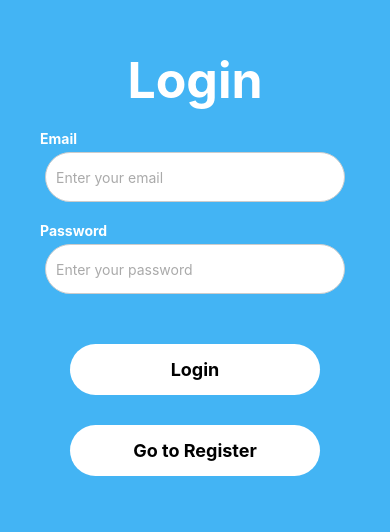
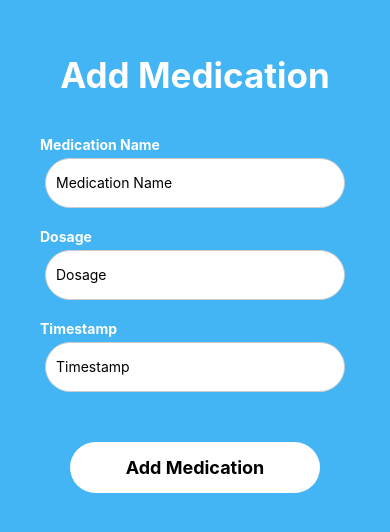
Before and after one commit to biancabelea/PawsPlan-Mobile, a React Native app: screen /AddMedication in a window 390 px wide. Shown: the part 134-666 px from the top of the page. Built offline with nearby package versions, Linux system fonts and the light colour scheme.

Commit message:
Add medication form (not finished)

```diff
--- a/App.js
+++ b/App.js
@@ -14,6 +14,7 @@ import PetsList from "./components/PetsList";
 import ChangePassword from "./components/ChangePassword";
 import AddPet from "./components/AddPet";
 import PetProfile from "./components/PetProfile";
+import AddMedication from "./components/AddMedication";
 
 const Stack = createStackNavigator();
 
@@ -66,6 +67,11 @@ const App = () => {
           component={PetProfile}
           options={{ headerShown: false }}
         />
+        <Stack.Screen
+          name="AddMedication"
+          component={AddMedication}
+          options={{ headerShown: false }}
+        />
       </Stack.Navigator>
     </NavigationContainer>
   );
--- /dev/null
+++ b/components/AddMedication.js
@@ -0,0 +1,109 @@
+import React, { useState } from "react";
+import { View, Text, TextInput, TouchableOpacity, StyleSheet } from "react-native";
+import { collection, addDoc } from "firebase/firestore";
+import { db } from "../firebase";
+import AsyncStorage from "@react-native-async-storage/async-storage";
+
+const AddMedication = ({ petId, navigation }) => {
+  const [medName, setMedName] = useState("");
+  const [dosage, setDosage] = useState("");
+  const [timestamp, setTimestamp] = useState("");
+
+  const handleAddMedication = async () => {
+    try {
+      const userId = await AsyncStorage.getItem("userId");
+      if (!userId) {
+        throw new Error("No user ID found");
+      }
+      const docRef = await addDoc(collection(db, "users", userId, "pets", petId, "medication"), {
+        medName,
+        dosage,
+        timestamp,
+      });
+      navigation.goBack(); // Navigate back to the PetProfile screen
+    } catch (error) {
+      console.error("Error adding medication: ", error);
+    }
+  };
+
+  return (
+    <View style={styles.container}>
+      <Text style={styles.header}>Add Medication</Text>
+      <Text style={styles.label}>Medication Name</Text>
+      <TextInput
+        style={styles.input}
+        placeholder="Medication Name"
+        value={medName}
+        onChangeText={setMedName}
+      />
+      <Text style={styles.label}>Dosage</Text>
+      <TextInput
+        style={styles.input}
+        placeholder="Dosage"
+        value={dosage}
+        onChangeText={setDosage}
+      />
+      <Text style={styles.label}>Timestamp</Text>
+      <TextInput
+        style={styles.input}
+        placeholder="Timestamp"
+        value={timestamp}
+        onChangeText={setTimestamp}
+      />
+      <TouchableOpacity style={styles.button} onPress={handleAddMedication}>
+        <Text style={styles.buttonText}>Add Medication</Text>
+      </TouchableOpacity>
+    </View>
+  );
+};
+
+const styles = StyleSheet.create({
+  container: {
+    flex: 1,
+    justifyContent: "center",
+    alignItems: "center",
+    padding: 20,
+    backgroundColor: "#43B4F4",
+  },
+  header: {
+    fontSize: 35,
+    fontWeight: "bold",
+    textAlign: "center",
+    marginBottom: 20,
+    marginTop: -50,
+    color: "#FFFFFF",
+    padding: 20,
+  },
+  input: {
+    width: 300,
+    height: 50,
+    padding: 10,
+    borderWidth: 1,
+    borderColor: "#CCCCCC",
+    backgroundColor: "#FFFFFF",
+    borderRadius: 30,
+    marginBottom: 20,
+  },
+  button: {
+    width: 250,
+    backgroundColor: "#FFFFFF",
+    borderRadius: 30,
+    paddingVertical: 15,
+    marginTop: 30,
+    alignItems: "center",
+  },
+  buttonText: {
+    color: "#000000",
+    fontSize: 18,
+    fontWeight: "bold",
+  },
+  label: {
+    fontWeight: "bold",
+    color: "#FFFFFF",
+    alignSelf: "flex-start",
+    marginLeft: 20,
+    marginBottom: 5,
+  },
+});
+
+export default AddMedication;
--- a/components/PetProfile.js
+++ b/components/PetProfile.js
@@ -112,6 +112,12 @@ export default function PetProfile() {
     <View style={styles.container}>
       <View style={styles.container}>
         <Text style={styles.header}>{pet ? pet.petName : "Pet Profile"}</Text>
+        <TouchableOpacity
+          style={styles.addButton}
+          onPress={() => navigation.navigate("AddMedication")}
+        >
+          <Text style={styles.addButtonText}>Add Medication</Text>
+        </TouchableOpacity>
         {pet ? (
           <View style={styles.detailsContainer}>
             <Text style={styles.sectionHeader}>Medications</Text>
```
